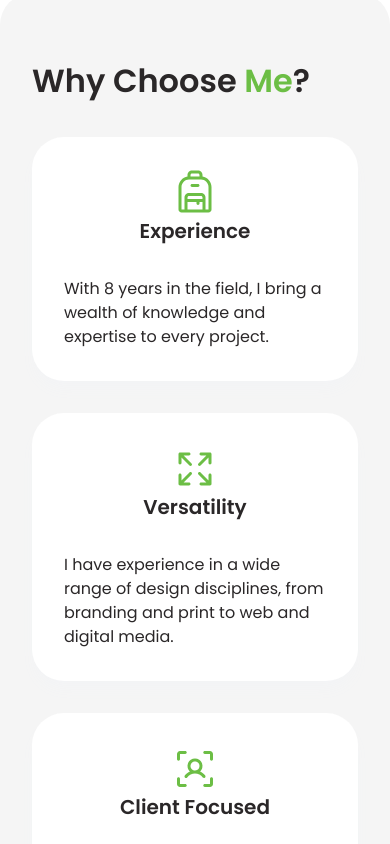
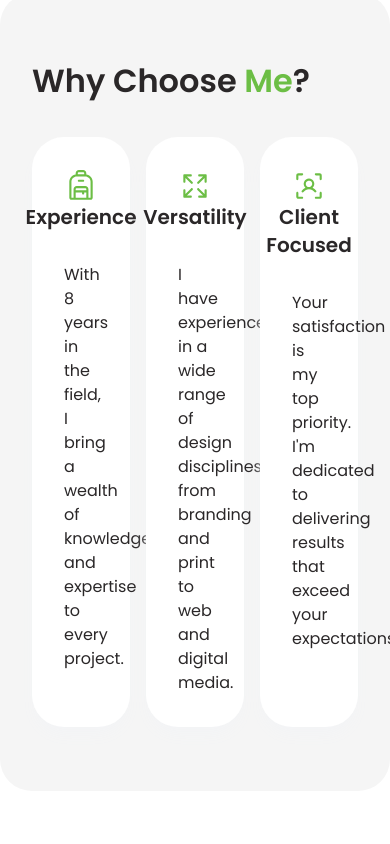
Before and after one commit to lethiandev/nextjs-judyngraff, a Next.js app: page /about in a window 390 px wide. Shown: the part 2380-3224 px from the top of the page. Built offline with nearby package versions, Linux system fonts and the light colour scheme.

Commit message:
chore: fix class names order

```diff
--- a/src/app/(with-footer-contact)/about/page.tsx
+++ b/src/app/(with-footer-contact)/about/page.tsx
@@ -77,7 +77,7 @@ const AboutPage = () => (
             Why Choose <span>Me</span>?
           </Heading>
         </header>
-        <div className="grid gap-8 md:grid-cols-3">
+        <div className="grid grid-cols-3 gap-4 md:gap-8">
           <ChooseMeCard iconUrl={iconBackpack} heading="Experience">
             With 8 years in the field, I bring a wealth of knowledge and expertise to every project.
           </ChooseMeCard>
```
